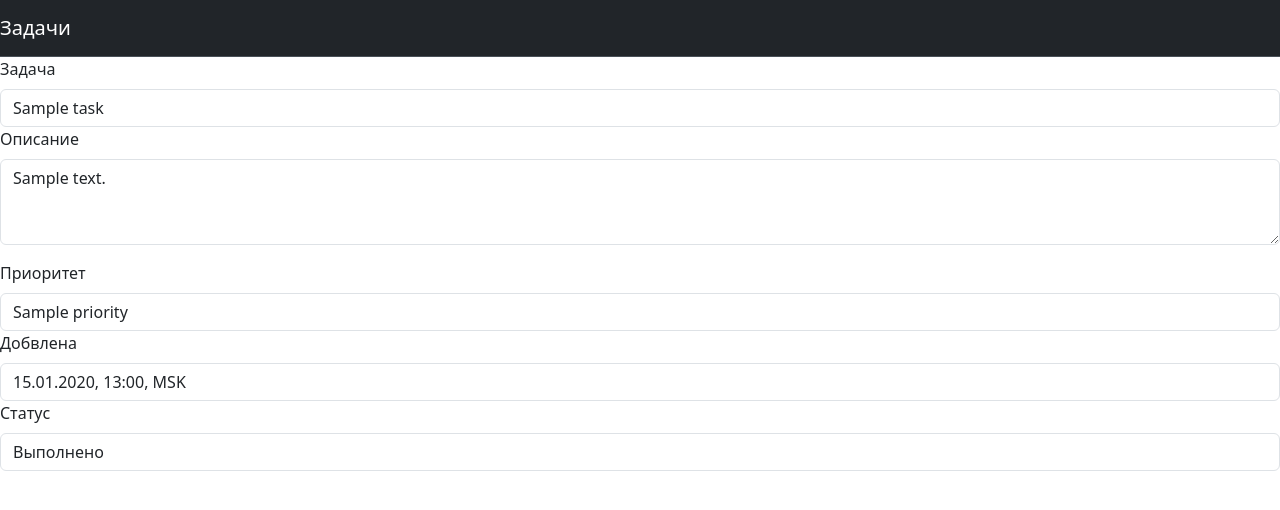
After one commit to hotabmax/TaskManagerPy, a Django app: page /1 in a window 1280 px wide. The commit adds this page. Shown: the top 510 px of the page. Run offline with Django 5.2, Linux system fonts and the light colour scheme; tables that the repository leaves empty hold one stand-in row (values such as "Sample post").

Commit message:
changes v 1.2.0

```diff
--- a/main/models.py
+++ b/main/models.py
@@ -1,4 +1,5 @@
 from django.db import models
+from django.urls import reverse
 
 
 class Priority(models.Model):
@@ -23,7 +24,10 @@ class Task(models.Model):
     class Meta:
         verbose_name_plural = "Задачи"
         verbose_name = "Задача"
-        ordering = ('priority',)
+        ordering = ('priority', 'completed')
 
     def __str__(self):
         return self.name
+
+    def get_absolute_url(self):
+        return reverse('main:task_details', args=[self.id])
--- a/main/templates/main/base.html
+++ b/main/templates/main/base.html
@@ -11,7 +11,7 @@
 </head>
 <body>
     <nav class="navbar bg-dark border-bottom border-body" data-bs-theme="dark">
-        <a class="navbar-brand --bs-light-text-emphasis" href="#">Задачи</a>
+        <a class="navbar-brand --bs-light-text-emphasis" href="{% url 'main:task_list' %}">Задачи</a>
     </nav>
 {% block header %}{% endblock header %}
 {% block content %}{% endblock content %}
--- /dev/null
+++ b/main/templates/main/task/details.html
@@ -0,0 +1,22 @@
+{% extends "main/base.html" %}
+
+{% block title %}Задачи{% endblock title %}
+
+{% block content %}
+    <label for="exampleFormControlTextarea1" class="form-label">Задача</label>
+    <input class="form-control" type="text" value="{{ task.name }}" aria-label="readonly input example" readonly>
+    <div class="mb-3">
+    <label for="exampleFormControlTextarea1" class="form-label">Описание</label>
+    <textarea class="form-control" id="exampleFormControlTextarea1" rows="3" readonly>{{ task.description }}</textarea>
+    </div>
+    <label for="exampleFormControlTextarea1" class="form-label">Приоритет</label>
+    <input class="form-control" type="text" value="{{ task.priority }}" aria-label="readonly input example" readonly>
+    <label for="exampleFormControlTextarea1" class="form-label">Добвлена</label>
+    <input class="form-control" type="text" value="{{ task.created|date:'d.m.Y, H:i, e'}}" aria-label="readonly input example" readonly>
+    <label for="exampleFormControlTextarea1" class="form-label">Статус</label>
+    {% if task.completed %}
+            <input class="form-control" type="text" value="Выполнено" aria-label="readonly input example" readonly>
+        {% else %}
+            <input class="form-control" type="text" value="В работе" aria-label="readonly input example" readonly>
+    {% endif %}
+{% endblock content %}
--- a/main/templates/main/task/list.html
+++ b/main/templates/main/task/list.html
@@ -1,11 +1,11 @@
 {% extends "main/base.html" %}
 
-{% block title %}Задачт{% endblock title %}
+{% block title %}Задачи{% endblock title %}
 
 {% block content %}
     {% for task in tasks %}
         <div class="list-group">
-        <a href="#" class="list-group-item list-group-item-action active" aria-current="true">
+        <a href="{{task.get_absolute_url}}" class="list-group-item list-group-item-action active" aria-current="true">
             <div class="d-flex w-100 justify-content-between">
             <h5 class="mb-1">{{ task.name }}</h5>
             <small>{{ task.created|date:"d.m.Y, H:i, e"}}</small>
--- a/main/urls.py
+++ b/main/urls.py
@@ -4,4 +4,5 @@ from . import views
 app_name = 'main'
 urlpatterns = [
     path('', views.task_list, name='task_list'),
+    path('<int:id>', views.task_details, name='task_details')
 ]
--- a/main/views.py
+++ b/main/views.py
@@ -5,3 +5,7 @@ def task_list(request):
     priorities = Priority.objects.all()
     tasks = Task.objects.all()
     return render(request, 'main/task/list.html', {'tasks': tasks, 'priorities': priorities})
+
+def task_details(request, id):
+    task = get_object_or_404(Task, id=id)
+    return render(request, 'main/task/details.html', {'task':task})
```
